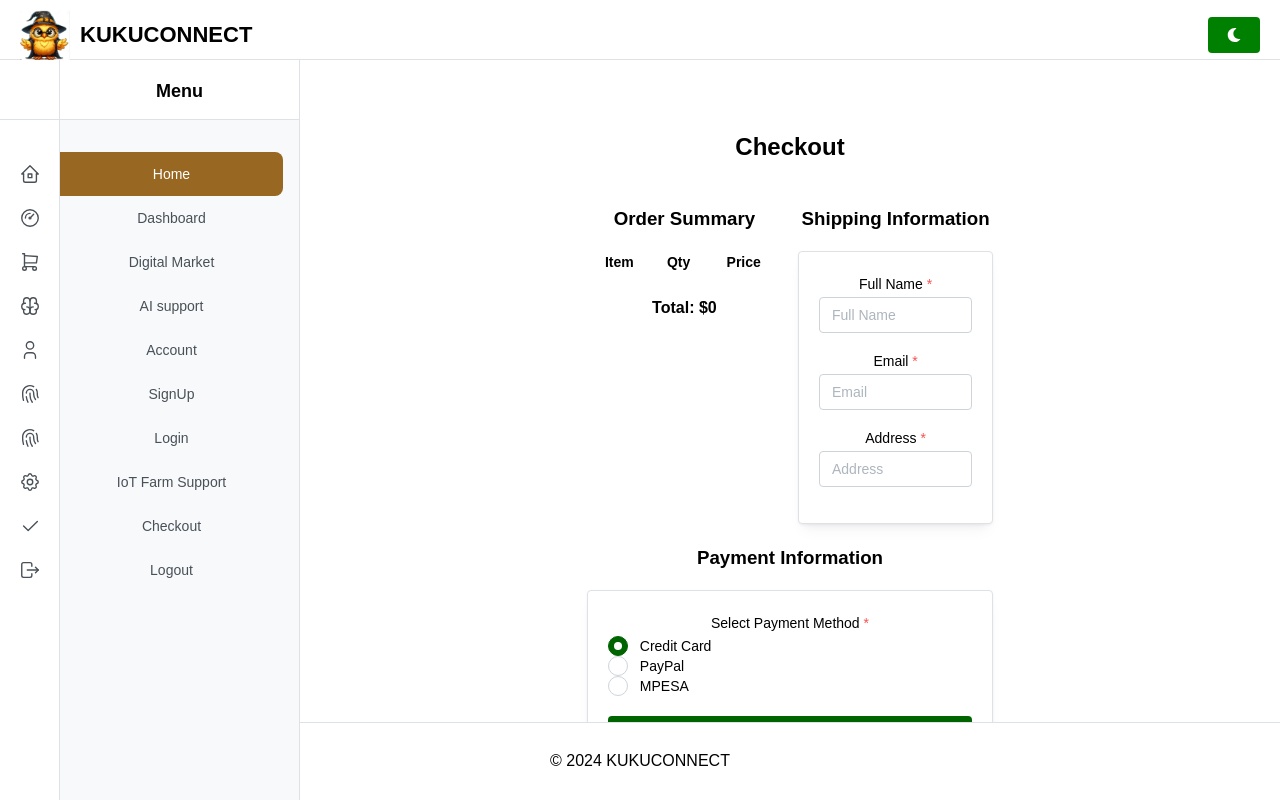
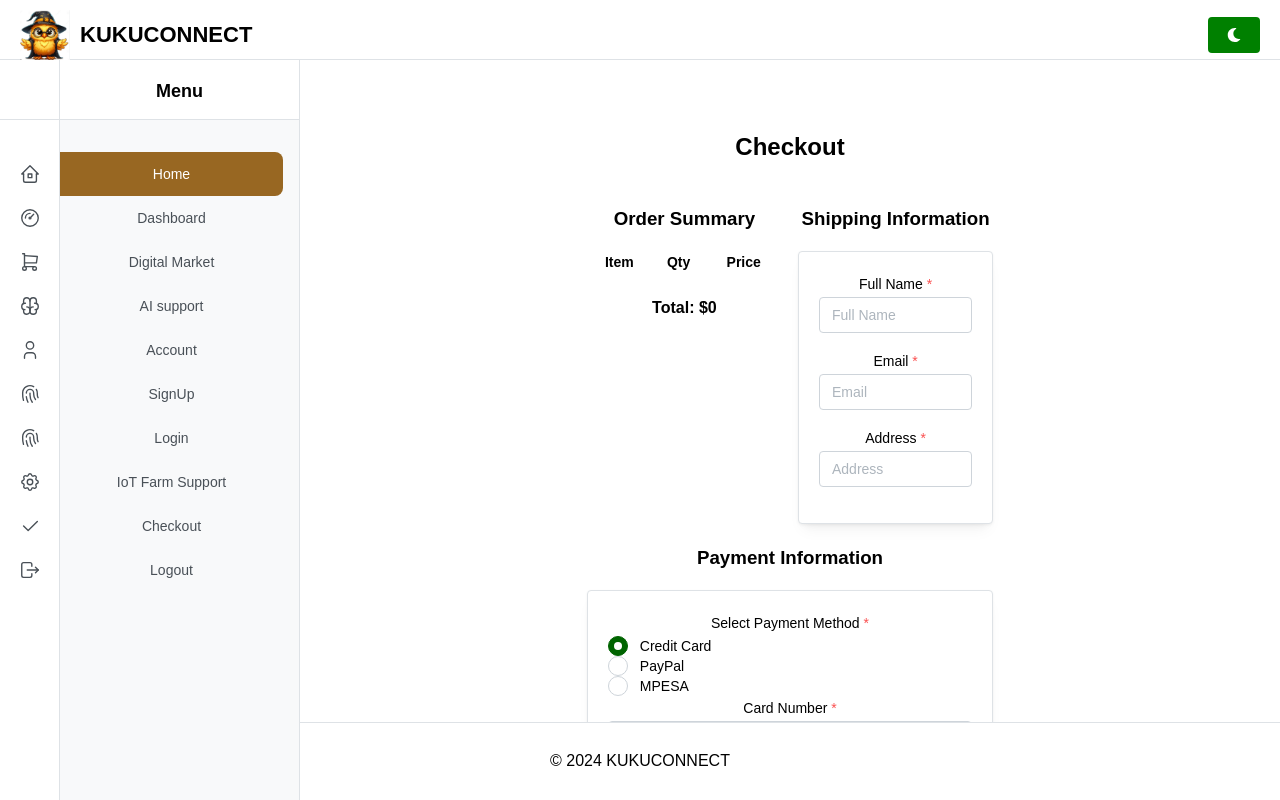
Before and after one commit to Voste126/KUKUCONNECT, a React (Vite) app in the folder frontend/: page /checkout in a window 1280 px wide. Both pictures are taken after a click on the radio button "Credit Card". Shown: the top 800 px of the page. Built offline with nearby package versions, Linux system fonts and the light colour scheme.

Commit message:
FEAT:Adding a checkout payment UI

```diff
--- a/frontend/src/pages/Checkout.tsx
+++ b/frontend/src/pages/Checkout.tsx
@@ -1,7 +1,7 @@
 import React, { useState } from 'react';
 import { Container, Grid, Card, TextInput, Button, Table, RadioGroup, Radio } from '@mantine/core';
 import { useLocation } from 'react-router-dom';
-import {  IconCheck } from '@tabler/icons-react';
+import { IconCheck } from '@tabler/icons-react';
 import { Notification, rem } from '@mantine/core';
 import { useNavigate } from 'react-router-dom';
 
@@ -14,12 +14,20 @@ interface Product {
 
 const Checkout: React.FC = () => {
   const navigate = useNavigate();
-  const [notification, setNotification] = useState<{ title: string; message: string; color: string; icon: React.ReactNode } | null>(null);
+  const [notification, setNotification] = useState<{
+    title: string;
+    message: string;
+    color: string;
+    icon: React.ReactNode;
+  } | null>(null);
+  const [selectedPayment, setSelectedPayment] = useState<string>('');
+  const [paymentDetails, setPaymentDetails] = useState({ cardNumber: '', expiryDate: '', cvv: '', phoneNumber: '', email: '' });
+
   const checkIcon = <IconCheck style={{ width: rem(20), height: rem(20) }} />;
   const location = useLocation();
   const { cart, totalPrice } = location.state || { cart: [], totalPrice: 0 };
 
-  const handlePayment = () => {
+  const handlePaymentSubmit = () => {
     // Placeholder for payment integration logic
     setNotification({
       title: 'Payment Success',
@@ -28,6 +36,64 @@ const Checkout: React.FC = () => {
       icon: checkIcon,
     });
     navigate('/digital-market');
+  };
+
+  const renderPaymentForm = () => {
+    switch (selectedPayment) {
+      case 'credit':
+        return (
+          <>
+            <TextInput
+              label="Card Number"
+              placeholder="1234 5678 9012 3456"
+              required
+              mb="md"
+              value={paymentDetails.cardNumber}
+              onChange={(e) => setPaymentDetails({ ...paymentDetails, cardNumber: e.target.value })}
+            />
+            <TextInput
+              label="Expiry Date"
+              placeholder="MM/YY"
+              required
+              mb="md"
+              value={paymentDetails.expiryDate}
+              onChange={(e) => setPaymentDetails({ ...paymentDetails, expiryDate: e.target.value })}
+            />
+            <TextInput
+              label="CVV"
+              placeholder="123"
+              required
+              mb="md"
+              value={paymentDetails.cvv}
+              onChange={(e) => setPaymentDetails({ ...paymentDetails, cvv: e.target.value })}
+            />
+          </>
+        );
+      case 'mpesa':
+        return (
+          <TextInput
+            label="Phone Number"
+            placeholder="e.g., 254700123456"
+            required
+            mb="md"
+            value={paymentDetails.phoneNumber}
+            onChange={(e) => setPaymentDetails({ ...paymentDetails, phoneNumber: e.target.value })}
+          />
+        );
+      case 'paypal':
+        return (
+          <TextInput
+            label="PayPal Email"
+            placeholder="example@email.com"
+            required
+            mb="md"
+            value={paymentDetails.email}
+            onChange={(e) => setPaymentDetails({ ...paymentDetails, email: e.target.value })}
+          />
+        );
+      default:
+        return null;
+    }
   };
 
   return (
@@ -72,12 +138,21 @@ const Checkout: React.FC = () => {
       {/* Payment Section */}
       <h3>Payment Information</h3>
       <Card withBorder shadow="sm" padding="lg">
-        <RadioGroup label="Select Payment Method" required>
+        <RadioGroup
+          label="Select Payment Method"
+          required
+          value={selectedPayment}
+          onChange={setSelectedPayment}
+        >
           <Radio value="credit" label="Credit Card" />
           <Radio value="paypal" label="PayPal" />
           <Radio value="mpesa" label="MPESA" />
         </RadioGroup>
-        <Button mt="lg" fullWidth onClick={handlePayment}>
+
+        {/* Render Dynamic Payment Form */}
+        {renderPaymentForm()}
+
+        <Button mt="lg" fullWidth onClick={handlePaymentSubmit} disabled={!selectedPayment}>
           Confirm and Pay
         </Button>
       </Card>
```
